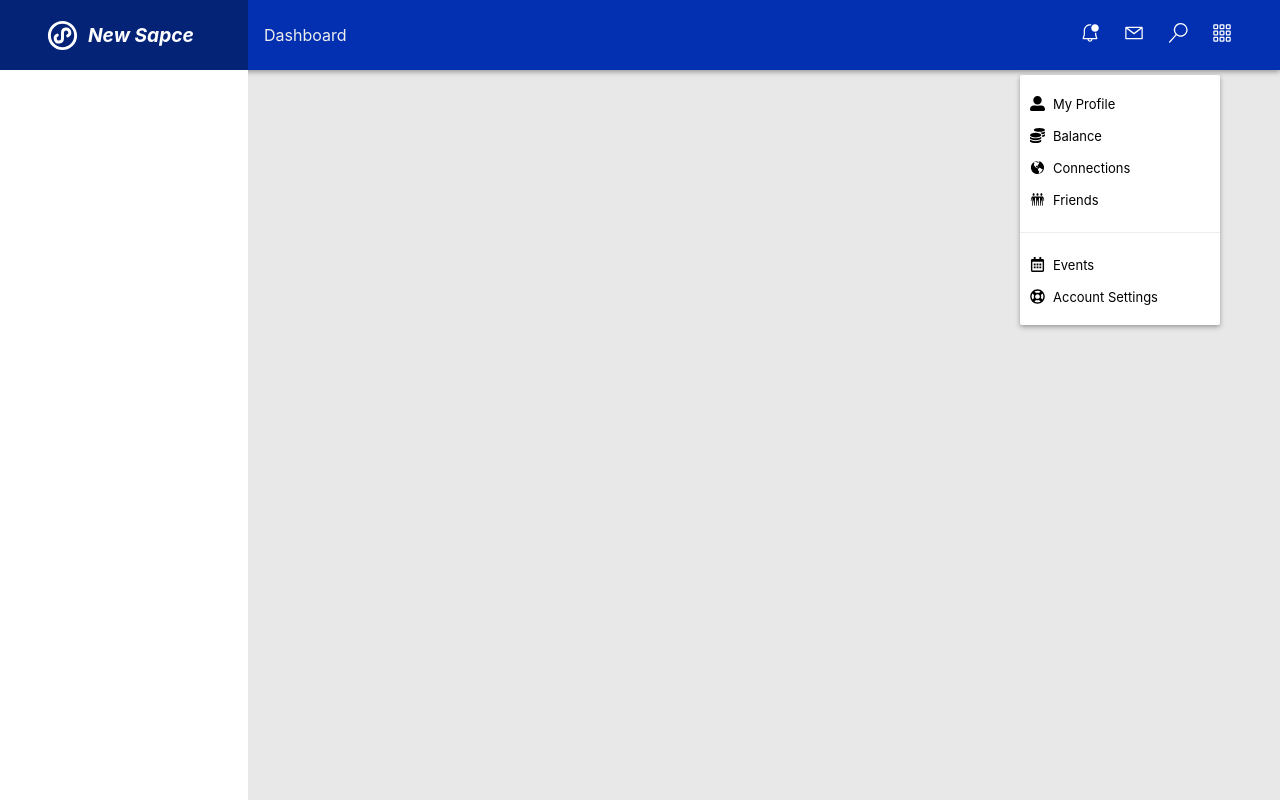
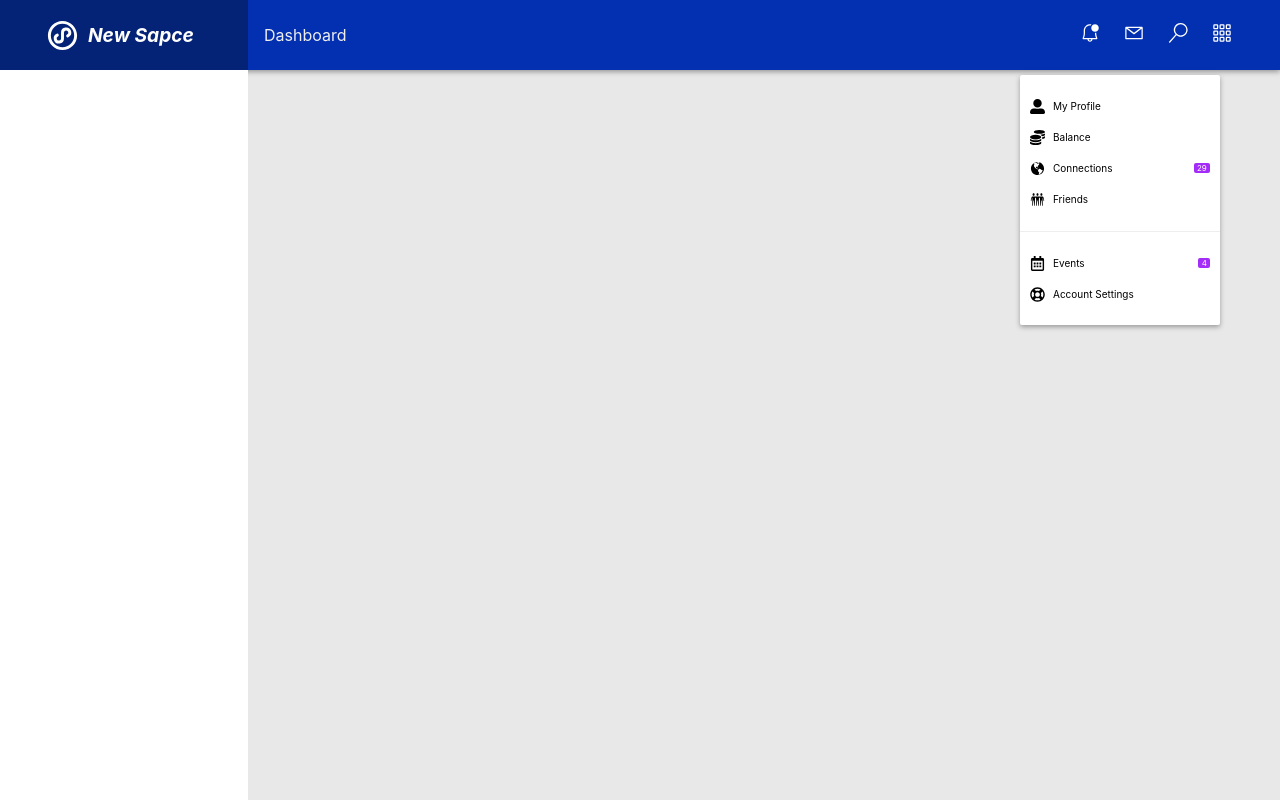
Before and after one commit to R-vijayendren/dashboard-style-guide, a React (Create React App) app: page / in a window 1280 px wide. Both pictures are taken after a click on the element 1222 px from the left and 35 px from the top of the page. Built offline with nearby package versions, Linux system fonts and the light colour scheme.

Commit message:
Added the badges and styles to the options item.

```diff
--- a/src/components/Navigation/NavBarOptions.jsx
+++ b/src/components/Navigation/NavBarOptions.jsx
@@ -11,15 +11,15 @@ import { GoGlobe } from 'react-icons/go';
 import { GiThreeFriends } from 'react-icons/gi';
 
 const USERS_OPTIONS = [
-  { key: 'profile', label: 'My Profile' },
-  { key: 'balance', label: 'Balance' },
-  { key: 'connections', label: 'Connections' },
-  { key: 'friends', label: 'Friends' }
+  { key: 'profile', label: 'My Profile', count: null },
+  { key: 'balance', label: 'Balance', count: null },
+  { key: 'connections', label: 'Connections', count: 29 },
+  { key: 'friends', label: 'Friends', count: null }
 ];
 
 const GLOBAL_OPTIONS = [
-  { key: 'events', label: 'Events' },
-  { key: 'account', label: 'Account Settings' }
+  { key: 'events', label: 'Events', count: 4 },
+  { key: 'account', label: 'Account Settings', count: null }
 ];
 
 const NavBarOptions = () => {
@@ -53,7 +53,12 @@ const NavBarOptions = () => {
         {USERS_OPTIONS.map(options => {
           return (
             <div key={options.key} className='option-item pd-05'>
-              {renderIcon(options.key)} <div>{options.label}</div>
+              <div className='option-name'>
+                {renderIcon(options.key)} {options.label}
+              </div>
+              {options.count && (
+                <div className='option-badge'>{options.count}</div>
+              )}
             </div>
           );
         })}
@@ -62,7 +67,12 @@ const NavBarOptions = () => {
         {GLOBAL_OPTIONS.map(options => {
           return (
             <div key={options.key} className='option-item pd-05'>
-              {renderIcon(options.key)} <div>{options.label}</div>
+              <div className='option-name'>
+                {renderIcon(options.key)} {options.label}
+              </div>
+              {options.count && (
+                <div className='option-badge'>{options.count}</div>
+              )}
             </div>
           );
         })}
--- a/src/components/Navigation/navBar.scss
+++ b/src/components/Navigation/navBar.scss
@@ -63,9 +63,21 @@
 }
 
 .option-item {
-  @include flexLayoutWithGap(row, center, flex-start, .5rem);
+  @include flexLayout(row, center, space-between);
   width: 90%;
-  font-size: small;
+  font-size: 10px;
+
+  .option-name {
+    @include flexLayoutWithGap(row, center, flex-start, .5rem);
+  }
+
+  .option-badge {
+    font-size: 8px;
+    padding: 0 .2rem;
+    border-radius: 2px;
+    background-color: rgb(163, 44, 248);
+    color: #fff;
+  }
 
   &:hover {
     background-color: #999;
```
